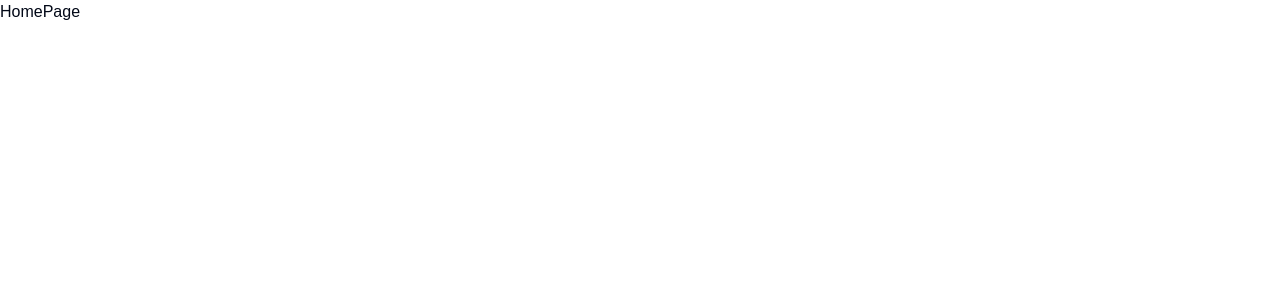
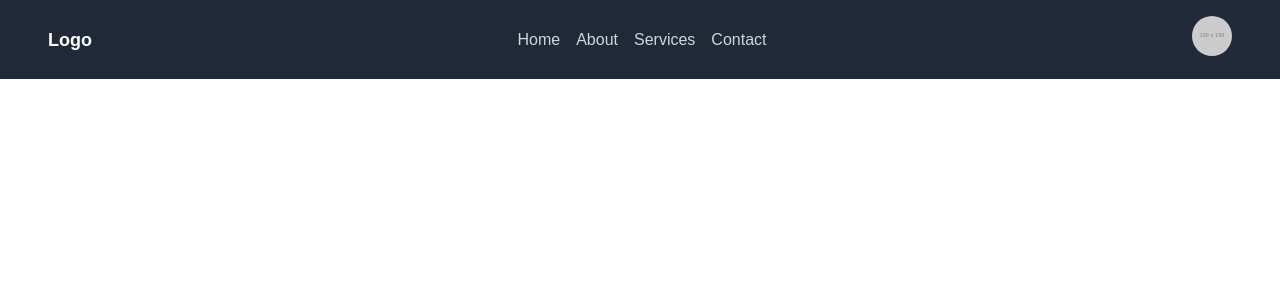
Before and after one commit to KevinDonovan2/whitepix, a React (Vite) app: page / in a window 1280 px wide. Shown: the top 300 px of the page. Built offline with nearby package versions, Linux system fonts and the light colour scheme; a web font is replaced by a local one.

Commit message:
feat: navbar

```diff
--- a/package.json
+++ b/package.json
@@ -10,6 +10,7 @@
     "preview": "vite preview"
   },
   "dependencies": {
+    "@radix-ui/react-avatar": "^1.1.0",
     "@radix-ui/react-dropdown-menu": "^2.1.1",
     "@radix-ui/react-label": "^2.1.0",
     "@radix-ui/react-slot": "^1.1.0",
--- /dev/null
+++ b/src/components/ui/avatar.tsx
@@ -0,0 +1,48 @@
+import * as React from "react"
+import * as AvatarPrimitive from "@radix-ui/react-avatar"
+
+import { cn } from "@/lib/utils"
+
+const Avatar = React.forwardRef<
+  React.ElementRef<typeof AvatarPrimitive.Root>,
+  React.ComponentPropsWithoutRef<typeof AvatarPrimitive.Root>
+>(({ className, ...props }, ref) => (
+  <AvatarPrimitive.Root
+    ref={ref}
+    className={cn(
+      "relative flex h-10 w-10 shrink-0 overflow-hidden rounded-full",
+      className
+    )}
+    {...props}
+  />
+))
+Avatar.displayName = AvatarPrimitive.Root.displayName
+
+const AvatarImage = React.forwardRef<
+  React.ElementRef<typeof AvatarPrimitive.Image>,
+  React.ComponentPropsWithoutRef<typeof AvatarPrimitive.Image>
+>(({ className, ...props }, ref) => (
+  <AvatarPrimitive.Image
+    ref={ref}
+    className={cn("aspect-square h-full w-full", className)}
+    {...props}
+  />
+))
+AvatarImage.displayName = AvatarPrimitive.Image.displayName
+
+const AvatarFallback = React.forwardRef<
+  React.ElementRef<typeof AvatarPrimitive.Fallback>,
+  React.ComponentPropsWithoutRef<typeof AvatarPrimitive.Fallback>
+>(({ className, ...props }, ref) => (
+  <AvatarPrimitive.Fallback
+    ref={ref}
+    className={cn(
+      "flex h-full w-full items-center justify-center rounded-full bg-muted",
+      className
+    )}
+    {...props}
+  />
+))
+AvatarFallback.displayName = AvatarPrimitive.Fallback.displayName
+
+export { Avatar, AvatarImage, AvatarFallback }
--- /dev/null
+++ b/src/layout/NavBar.tsx
@@ -0,0 +1,38 @@
+import { Button } from "@/components/ui/button";
+import { Avatar, AvatarImage, AvatarFallback } from "@/components/ui/avatar"; // Import Shadcn UI Avatar components
+
+function NavBar() {
+  return (
+    <nav className="bg-gray-800 p-4">
+      <div className="container mx-auto flex justify-between items-center">
+        <div className="text-white text-lg font-bold">
+          Logo
+        </div>
+        <div className="space-x-4 flex-1 flex justify-center">
+          <a href="#" className="text-gray-300 hover:text-white">
+            Home
+          </a>
+          <a href="#" className="text-gray-300 hover:text-white">
+            About
+          </a>
+          <a href="#" className="text-gray-300 hover:text-white">
+            Services
+          </a>
+          <a href="#" className="text-gray-300 hover:text-white">
+            Contact
+          </a>
+        </div>
+        <div>
+          <Button variant="ghost" className="p-0">
+            <Avatar>
+              <AvatarImage src="https://via.placeholder.com/150" alt="Profile" />
+              <AvatarFallback>JD</AvatarFallback>
+            </Avatar>
+          </Button>
+        </div>
+      </div>
+    </nav>
+  );
+}
+
+export default NavBar;
--- /dev/null
+++ b/src/layout/index.tsx
@@ -0,0 +1 @@
+export * from "./NavBar.tsx";
--- a/src/pages/home/HomePage.tsx
+++ b/src/pages/home/HomePage.tsx
@@ -1,6 +1,9 @@
+import NavBar from "@/layout/NavBar"
 function HomePage() {
   return (
-    <div>HomePage</div>
+    <div>
+      <NavBar/>
+    </div>
   )
 }
 
```
Also changed, not shown: 1 other file (tests, documents, lock files or other folders).
